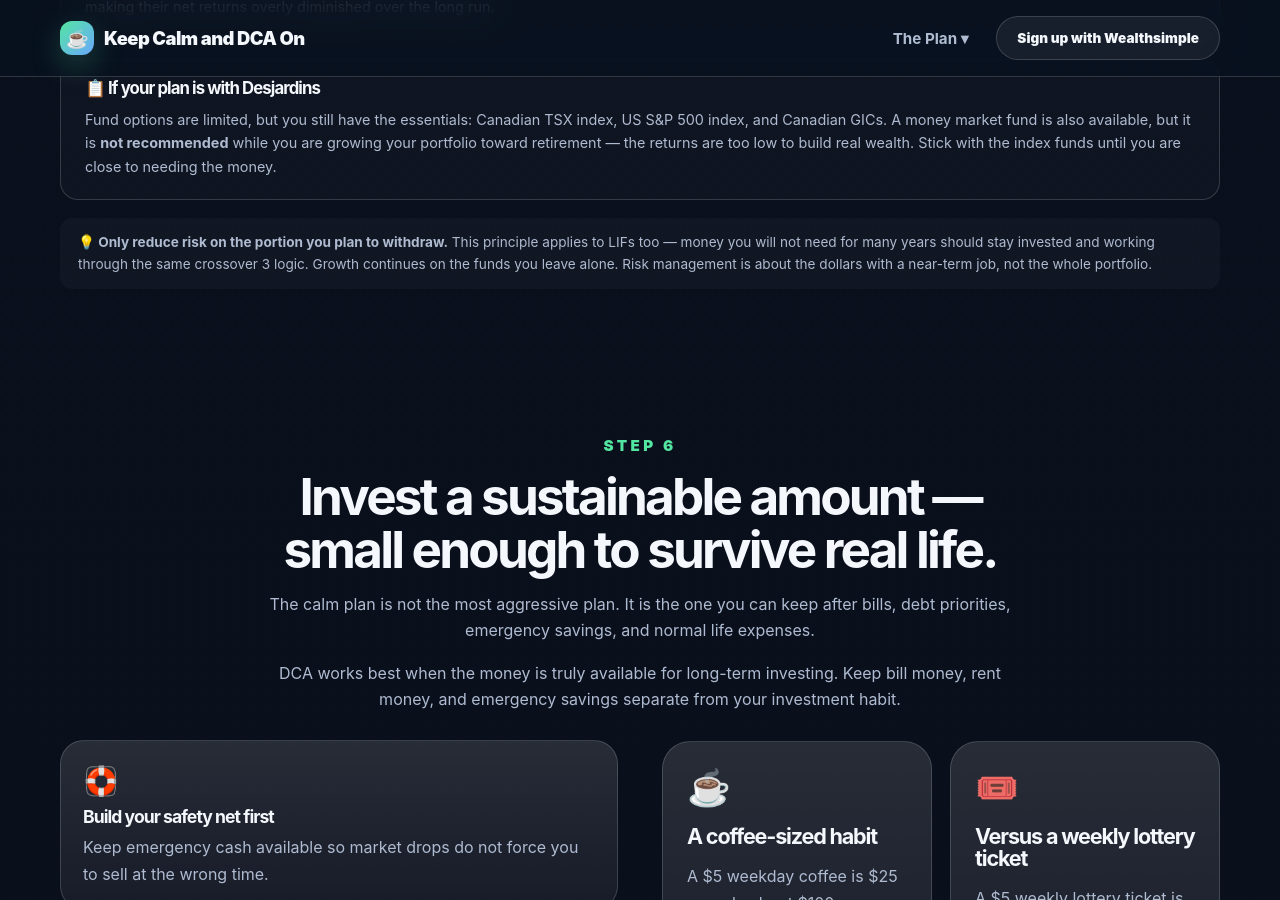
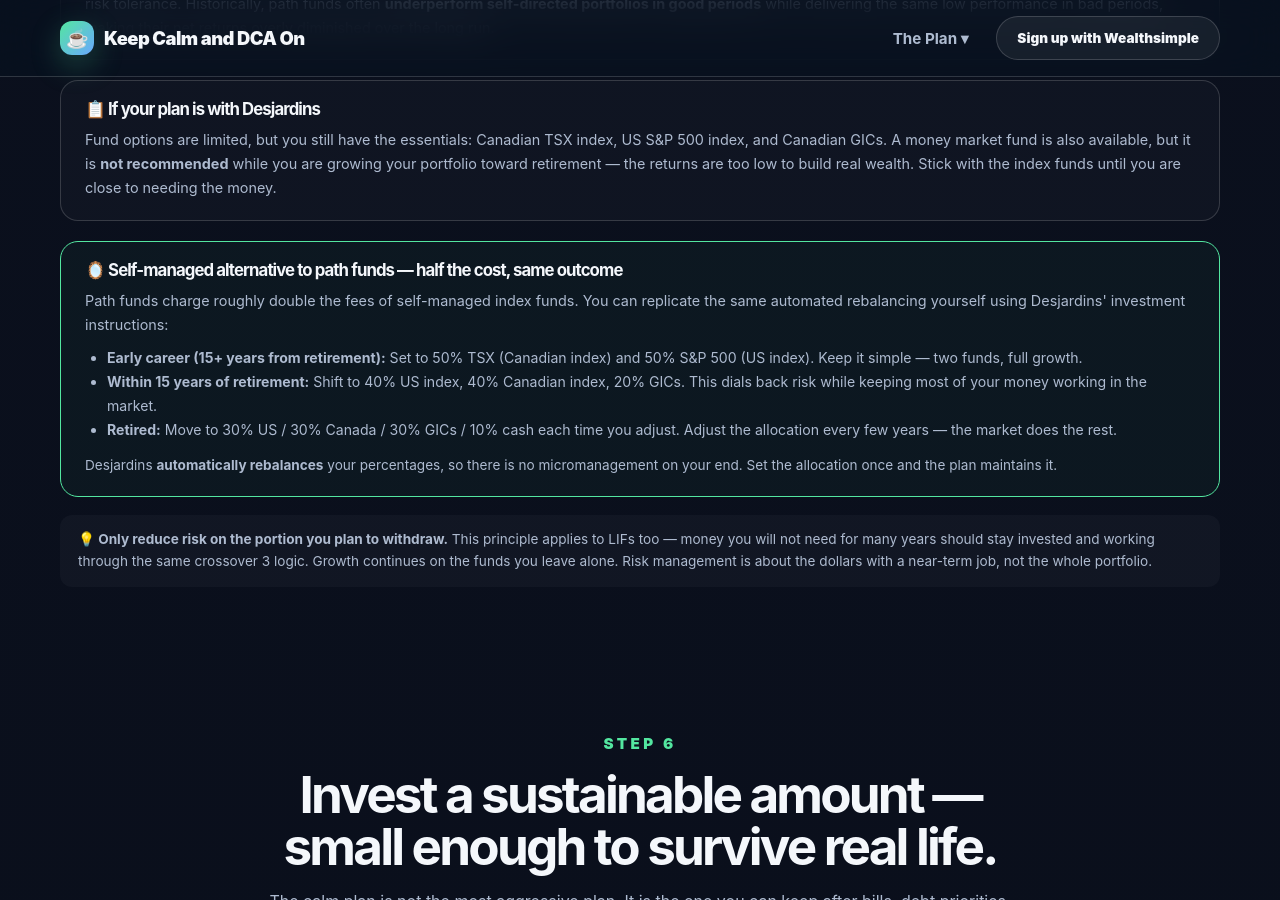
Before and after one commit to thestamp/dcathedip, a Jekyll site: the page built from index.html, in a window 1280 px wide and 900 px high, scrolled down 15848 px. Built offline with Jekyll 4.4.1, drawn with Linux system fonts in a browser that asks for light colours; some of the changed text lies outside the part shown.

Commit message:
Fix FHSA carry-forward cap, RESP CESG matching, add self-managed path fund alternative
- FHSA: clarify ,000 annual cap on carry-forward contributions
- RESP: note CESG 20% match only on first ,500/year in account table
- Step 5: new green card with self-managed Desjardins allocation guide (50/50 → 40/40/20 → 30/30/30/10) at half the cost of path funds

```diff
--- a/index.html
+++ b/index.html
@@ -382,8 +382,8 @@
               <td><strong>RESP</strong></td>
               <td>Tax-deferred</td>
               <td>Taxed in child's hands. Grants may be clawed back if not used for education.</td>
-              <td>No annual limit, $50,000 lifetime</td>
-              <td>Children's education.</td>
+              <td>$50,000 lifetime — CESG grant matches 20% only on the first $2,500/year</td>
+              <td>Children's education. Contribute $2,500/year to get the full $500 government grant before adding more.</td>
             </tr>
             <tr>
               <td><strong>Non-registered</strong></td>
@@ -401,7 +401,7 @@
         <div>
           <p class="eyebrow">For Canadian investors and residents</p>
           <h2>Start with an FHSA and a TFSA</h2>
-          <p>Open an FHSA as early as possible — <strong>no contribution needed.</strong> Contribution room starts building the year you open the account (even with a $0 balance), and you can carry forward unused room to future years. When you are ready to contribute, you get tax deductions and tax-free withdrawals for a first home.</p>
+          <p>Open an FHSA as early as possible — <strong>no contribution needed.</strong> Contribution room starts building the year you open the account (even with a $0 balance), and you can carry forward unused room to future years — <strong>but your annual contribution is capped at $8,000, including any carry-forward.</strong> When you are ready to contribute, you get tax deductions and tax-free withdrawals for a first home.</p>
           <p>Together with your FHSA, a TFSA is the most flexible account. Tax-free gains with tax-free withdrawals for any reason — no penalties, no restrictions. Unlike an FHSA (tied to a home purchase) or an RRSP (taxed on withdrawal), TFSA money is yours for any life event.</p>
           <p>If your employer matches RRSP contributions, add the RRSP to your retirement plan alongside the FHSA and TFSA — free matching money is hard to beat.</p>
           <p>TFSA contribution room is personal. Withdrawals generally restore room in the next calendar year. Confirm your official room with CRA My Account.</p>
@@ -704,6 +704,17 @@
         <div style="margin-top:20px; padding:20px 24px; border:1px solid var(--border); border-radius:18px; background:rgba(255,255,255,0.025);">
           <h3 style="margin:0 0 10px; font-size:1.05rem;">📋 If your plan is with Desjardins</h3>
           <p style="margin:0; font-size:0.9rem; color:var(--muted);">Fund options are limited, but you still have the essentials: Canadian TSX index, US S&P 500 index, and Canadian GICs. A money market fund is also available, but it is <strong>not recommended</strong> while you are growing your portfolio toward retirement — the returns are too low to build real wealth. Stick with the index funds until you are close to needing the money.</p>
+        </div>
+
+        <div style="margin-top:20px; padding:20px 24px; border:1px solid var(--green); border-radius:18px; background:rgba(83,230,160,0.04);">
+          <h3 style="margin:0 0 10px; font-size:1.05rem;">🪞 Self-managed alternative to path funds — half the cost, same outcome</h3>
+          <p style="margin:0 0 10px; font-size:0.9rem; color:var(--muted);">Path funds charge roughly double the fees of self-managed index funds. You can replicate the same automated rebalancing yourself using Desjardins' investment instructions:</p>
+          <ul style="margin:6px 0 12px; padding-left:22px; font-size:0.88rem; color:var(--muted); line-height:1.7;">
+            <li><strong>Early career (15+ years from retirement):</strong> Set to 50% TSX (Canadian index) and 50% S&P 500 (US index). Keep it simple — two funds, full growth.</li>
+            <li><strong>Within 15 years of retirement:</strong> Shift to 40% US index, 40% Canadian index, 20% GICs. This dials back risk while keeping most of your money working in the market.</li>
+            <li><strong>Retired:</strong> Move to 30% US / 30% Canada / 30% GICs / 10% cash each time you adjust. Adjust the allocation every few years — the market does the rest.</li>
+          </ul>
+          <p style="margin:0; font-size:0.85rem; color:var(--muted);">Desjardins <strong>automatically rebalances</strong> your percentages, so there is no micromanagement on your end. Set the allocation once and the plan maintains it.</p>
         </div>
 
         <p style="margin:18px 0 0; font-size:0.85rem; color:var(--muted); line-height:1.6; padding:14px 18px; background:rgba(255,255,255,0.03); border-radius:12px;">
```
